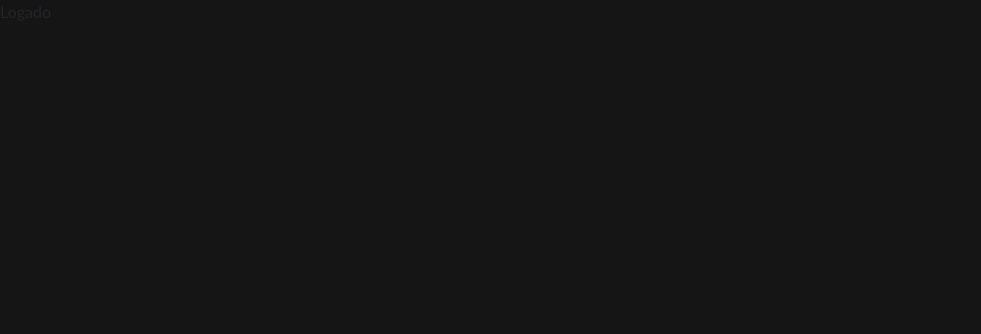
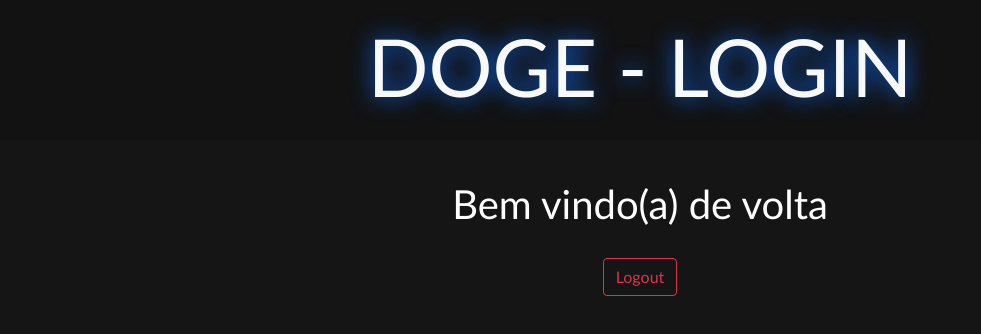
Before and after one commit to DOGE-SENAI/login-jwt, a React (Create React App) app in the folder client/: page /home in a window 1280 px wide. Shown: the top 334 px of the page, without its empty margins (0-981 px from the left). Built offline with nearby package versions, Linux system fonts and the light colour scheme; no server answers.

Commit message:
Redirecionamento aplicado

```diff
--- a/client/src/Pages/Home/index.js
+++ b/client/src/Pages/Home/index.js
@@ -1,9 +1,48 @@
-import React from 'react';
+import React, { useState, useEffect } from 'react';
+import { useNavigate } from 'react-router-dom';
+import axios from 'axios';
+import PageStructure from '../../components/PageStructure';
+import './style.css';
 
 const Home = () => {
+    const navigate = useNavigate();
+    const [isAuth, setIsAuth] = useState(false);
 
-    return(
-        <div>Logado</div>
+    useEffect(() => {
+        axios.get("http://localhost:3001/isUserAuth", {
+            headers: {
+                "x-access-token": localStorage.getItem("token")
+            }
+        }).then((response) => {
+            if (!response.data.auth) {
+                setIsAuth(false);
+                navigate('/')
+            } else {
+                setIsAuth(true);
+            }
+        })
+    })
+
+    const logout = () => {
+        localStorage.removeItem("token");
+        navigate('/');
+    };
+
+    return (
+        <PageStructure>
+            <main className="container-main-home">
+                <h1>Bem vindo(a) de volta</h1>
+
+                <button
+                    type="button"
+                    className="btn btn-outline-danger"
+                    onClick={logout}
+                >
+                    Logout
+                </button>
+            </main>
+
+        </PageStructure>
     );
 }
 
--- /dev/null
+++ b/client/src/Pages/Home/style.css
@@ -0,0 +1,10 @@
+.container-main-home{
+    display: flex;
+    flex-direction: column;
+    justify-content: flex-start;
+    align-items: center;
+}
+
+.container-main-home h1{
+    margin: 30px;
+}
--- a/client/src/Pages/PageIsAuth/index.js
+++ /dev/null
@@ -1,11 +0,0 @@
-import React from 'react';
-
-const PageIsAuth = () => {
-    return(
-        <div>
-            <h1>Logando...</h1>
-        </div>
-    );
-}
-
-export default PageIsAuth;
--- a/client/src/components/PageStructure/index.js
+++ b/client/src/components/PageStructure/index.js
@@ -1,6 +1,5 @@
 import React from 'react';
 import Header from '../Header';
-import './style.css';
 
 const Structure = (props) => {
     return(
--- a/client/src/components/PageStructure/style.css
+++ /dev/null
@@ -1,3 +0,0 @@
-main{
-    height: 820px;
-}
--- a/client/src/components/SignIn/index.js
+++ b/client/src/components/SignIn/index.js
@@ -23,23 +23,10 @@ const SignIn = () => {
             } else {
                 localStorage.setItem("token", response.data.token);
                 setLoginAuth(true);
-                navigate('/logando');
+                navigate('/home');
             };
         });
     };
-
-    // const logout = () => {
-    //     Axios.get('http://localhost:3001/logout')
-    //         .then((response) => {
-    //             if (response.data.loggedIn) {
-    //                 setLoginAuth(false);
-    //                 localStorage.removeItem("token");
-    //                 setLoginStatus(`Saiu`);
-    //             } else {
-    //                 console.log(response.data)
-    //             }
-    //         });
-    // };
 
     const userAuthenticated = () => {
         Axios.get('http://localhost:3001/isUserAuth', {
@@ -95,14 +82,6 @@ const SignIn = () => {
                     >
                         Entrar
                     </button>
-
-                    {/* <button
-                                type="button"
-                                className="btn btn-primary"
-                                onClick={logout}
-                            >
-                                Logout
-                            </button> */}
                 </div>
             </form>
 
--- a/client/src/components/SignUp/index.js
+++ b/client/src/components/SignUp/index.js
@@ -7,12 +7,20 @@ const SignUp = () => {
     const [passwordReg, setPasswordReg] = useState('');
 
     const register = () => {
+        if ((usernameReg === "") || (passwordReg === "")) {
+            window.alert("Preenche os campos para criar uma conta")
+        } else {
             Axios.post('http://localhost:3001/register', {
                 username: usernameReg,
                 password: passwordReg,
             }).then((response) => {
                 console.log(response);
             });
+        }
+
+        document.getElementById("usernameInput").value = "";
+        document.getElementById("passwordInput").value = "";
+
     };
 
     return (
@@ -28,6 +36,7 @@ const SignUp = () => {
                             type="text"
                             className="form-control form-control-lg"
                             placeholder="ex: Adam@123"
+                            id="usernameInput"
                             required
                             onChange={(e) => {
                                 setUsernameReg(e.target.value);
@@ -43,6 +52,7 @@ const SignUp = () => {
                             type="password"
                             className="form-control form-control-lg"
                             placeholder="Senha"
+                            id="passwordInput"
                             onChange={(e) => {
                                 setPasswordReg(e.target.value);
                             }}
--- a/client/src/index.css
+++ b/client/src/index.css
@@ -6,5 +6,6 @@
 
 html, body{
     background-color: #151515;
+    color: #fff;
     font-family: 'Trebuchet MS', 'Lucida Sans Unicode', 'Lucida Grande', 'Lucida Sans', Arial, sans-serif;
 }
--- a/client/src/router.js
+++ b/client/src/router.js
@@ -2,34 +2,14 @@ import React from 'react';
 import { BrowserRouter, Routes, Route } from "react-router-dom";
 import Login from './Pages/Login';
 import Home from './Pages/Home';
-import PageIsAuth from './Pages/PageIsAuth';
-
-// import axios from 'axios';
 
 function Routers() {
-    // const [isAuth, setIsAuth] = useState(false);
 
-    // useEffect(() => {
-    //     axios.get("http://localhost:3001/isUserAuth", {
-    //         headers: {
-    //             "x-access-token": localStorage.getItem("token")
-    //         }
-    //     }).then((response) => {
-    //         if (!response.data.auth) {
-    //             setIsAuth(false);
-    //         } else {
-    //             setIsAuth(true);
-    //         }
-    //     })
-    // }, [])
-
-
-    return(
+    return (
         <BrowserRouter>
             <Routes>
                 <Route path="/" element={ <Login /> } />
-                <Route path="/logando" element={ <PageIsAuth />} />
-                <Route path='/home' element={ <Home /> } />
+                <Route path='/home' element={<Home />} />
             </Routes>
         </BrowserRouter>
     );
```
Also changed, not shown: 1 other file (tests, documents, lock files or other folders). Lines whose indentation alone changed are shown as unchanged.
